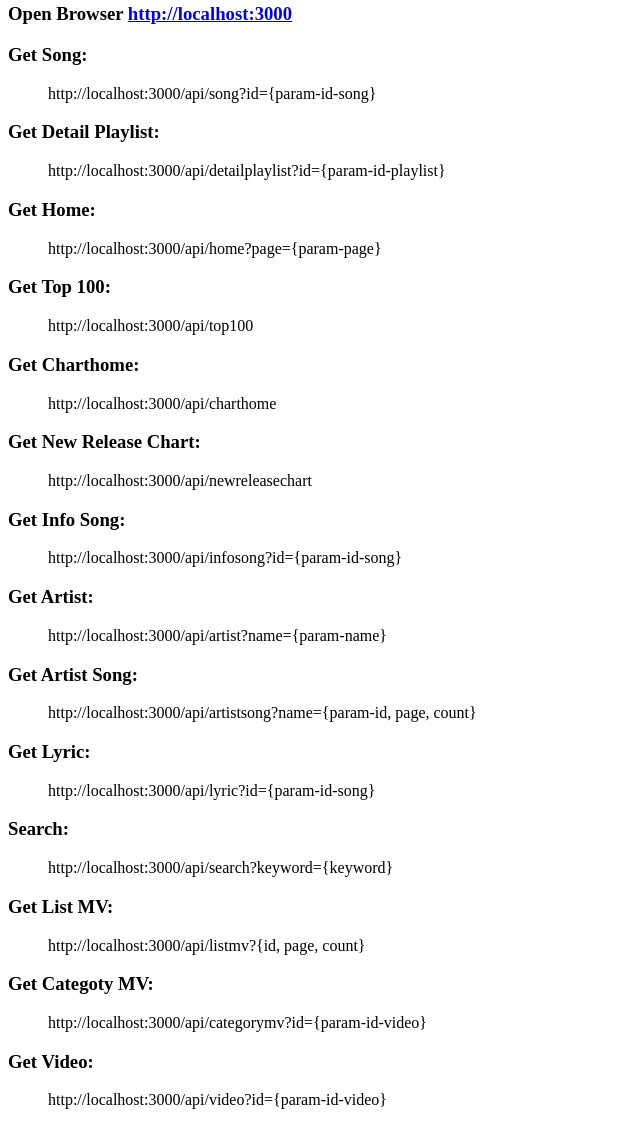
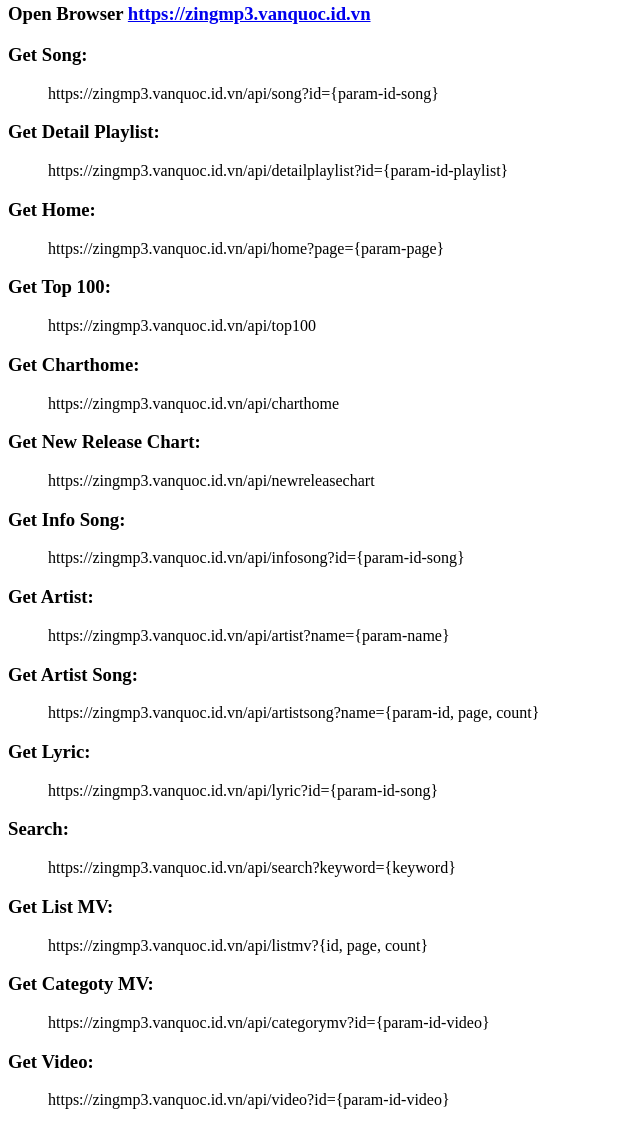
Before and after one commit to doanvanquoc/zing-mp3-api, a website: page index.html in a window 1280 px wide. Shown: the part 307-1432 px from the top of the page, without its empty margins (0-640 px from the left). Drawn offline with Linux system fonts and the light colour scheme.

Commit message:
edit router

```diff
--- a/index.html
+++ b/index.html
@@ -16,88 +16,88 @@
 
 <h2>Usage</h2>
 
-<h3>Open Browser <a href="http://localhost:3000">http://localhost:3000</a></h3>
+<h3>Open Browser <a href="https://zingmp3.vanquoc.id.vn">https://zingmp3.vanquoc.id.vn</a></h3>
 
 <h3>Get Song:</h3>
 
 <blockquote>
-  <p>http://localhost:3000/api/song?id={param-id-song}</p>
+  <p>https://zingmp3.vanquoc.id.vn/api/song?id={param-id-song}</p>
 </blockquote>
 
 <h3>Get Detail Playlist:</h3>
 
 <blockquote>
-  <p>http://localhost:3000/api/detailplaylist?id={param-id-playlist}</p>
+  <p>https://zingmp3.vanquoc.id.vn/api/detailplaylist?id={param-id-playlist}</p>
 </blockquote>
 
 <h3>Get Home:</h3>
 
 <blockquote>
-  <p>http://localhost:3000/api/home?page={param-page}</p>
+  <p>https://zingmp3.vanquoc.id.vn/api/home?page={param-page}</p>
 </blockquote>
 
 <h3>Get Top 100:</h3>
 
 <blockquote>
-  <p>http://localhost:3000/api/top100</p>
+  <p>https://zingmp3.vanquoc.id.vn/api/top100</p>
 </blockquote>
 
 <h3>Get Charthome:</h3>
 
 <blockquote>
-  <p>http://localhost:3000/api/charthome</p>
+  <p>https://zingmp3.vanquoc.id.vn/api/charthome</p>
 </blockquote>
 
 <h3>Get New Release Chart:</h3>
 
 <blockquote>
-  <p>http://localhost:3000/api/newreleasechart</p>
+  <p>https://zingmp3.vanquoc.id.vn/api/newreleasechart</p>
 </blockquote>
 
 <h3>Get Info Song:</h3>
 
 <blockquote>
-  <p>http://localhost:3000/api/infosong?id={param-id-song}</p>
+  <p>https://zingmp3.vanquoc.id.vn/api/infosong?id={param-id-song}</p>
 </blockquote>
 
 <h3>Get Artist:</h3>
 
 <blockquote>
-  <p>http://localhost:3000/api/artist?name={param-name}</p>
+  <p>https://zingmp3.vanquoc.id.vn/api/artist?name={param-name}</p>
 </blockquote>
 
 <h3>Get Artist Song:</h3>
 
 <blockquote>
-  <p>http://localhost:3000/api/artistsong?name={param-id, page, count}</p>
+  <p>https://zingmp3.vanquoc.id.vn/api/artistsong?name={param-id, page, count}</p>
 </blockquote>
 
 <h3>Get Lyric:</h3>
 
 <blockquote>
-  <p>http://localhost:3000/api/lyric?id={param-id-song}</p>
+  <p>https://zingmp3.vanquoc.id.vn/api/lyric?id={param-id-song}</p>
 </blockquote>
 
 <h3>Search:</h3>
 
 <blockquote>
-  <p>http://localhost:3000/api/search?keyword={keyword}</p>
+  <p>https://zingmp3.vanquoc.id.vn/api/search?keyword={keyword}</p>
 </blockquote>
 
 <h3>Get List MV:</h3>
 
 <blockquote>
-  <p>http://localhost:3000/api/listmv?{id, page, count}</p>
+  <p>https://zingmp3.vanquoc.id.vn/api/listmv?{id, page, count}</p>
 </blockquote>
 
 <h3>Get Categoty MV:</h3>
 
 <blockquote>
-  <p>http://localhost:3000/api/categorymv?id={param-id-video}</p>
+  <p>https://zingmp3.vanquoc.id.vn/api/categorymv?id={param-id-video}</p>
 </blockquote>
 
 <h3>Get Video:</h3>
 
 <blockquote>
-  <p>http://localhost:3000/api/video?id={param-id-video}</p>
+  <p>https://zingmp3.vanquoc.id.vn/api/video?id={param-id-video}</p>
 </blockquote>
```
